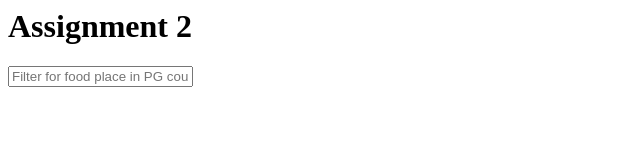
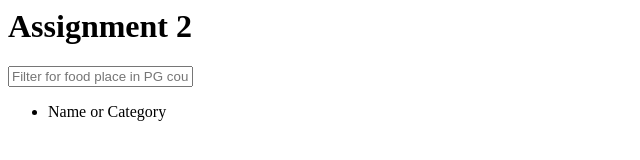
Before and after one commit to lit95/INST377Assignment2, a website: page public/index.html in a window 1280 px wide. Shown: the whole page, without its empty margins (0-640 px from the left). Drawn offline with Linux system fonts and the light colour scheme; no server answers.

Commit message:
Update index.html
Co-Authored-By: jsong09 <70549697+jsong09@users.noreply.github.com>
Co-Authored-By: lit95 <25183657+lit95@users.noreply.github.com>

```diff
--- a/public/index.html
+++ b/public/index.html
@@ -19,7 +19,7 @@
                 </input>
                 <div id="navigationContainer">
                     <ul class="suggestions">
-
+                        <li>Name or Category</li>
                     </ul> <!--<ul class="suggestions">-->
                 </div><!--end <div class="navigationContainer">-->
             </div> <!--end <div class="dropDownColumn">-->
```
